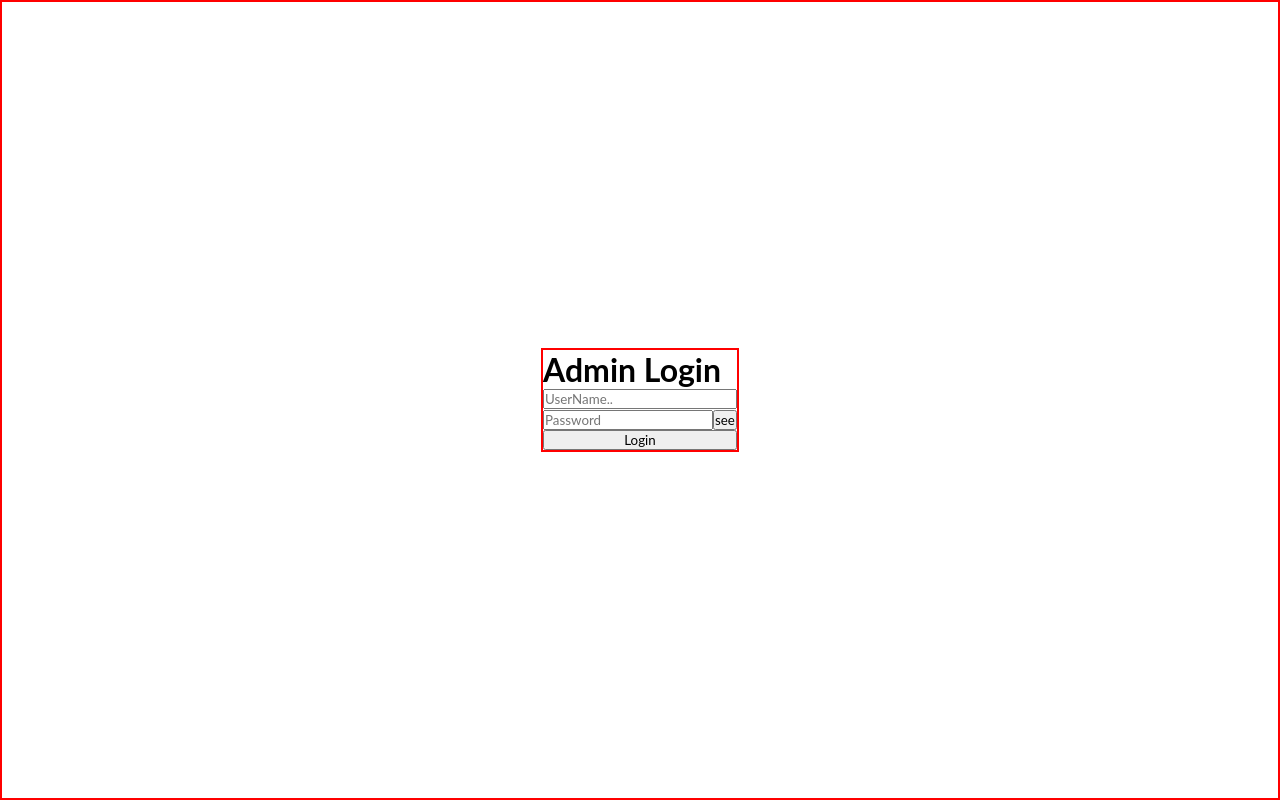
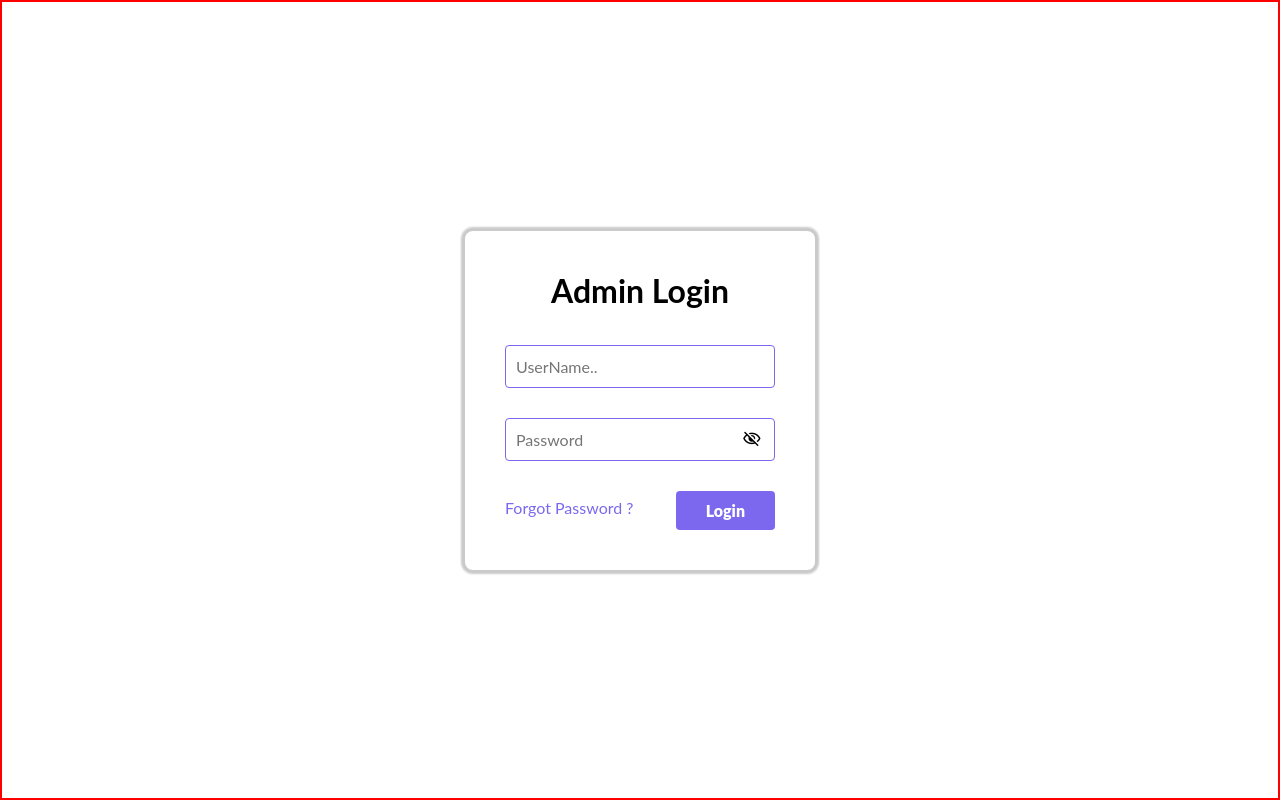
Before and after one commit to Magowtham/Test-Node-Deployment, a React (Create React App) app in the folder Client/admin-panel/: page /login in a window 1280 px wide. Built offline with nearby package versions, Linux system fonts and the light colour scheme.

Commit message:
admin login page UI completed

```diff
--- a/Client/admin-panel/src/Components/AdminLogin.jsx
+++ b/Client/admin-panel/src/Components/AdminLogin.jsx
@@ -1,4 +1,4 @@
-import React, { useEffect, useState } from "react";
+import React, { useEffect, useState, useRef } from "react";
 import { useNavigate } from "react-router-dom";
 import "../Css/AdminLogin.css";
 import axios from "axios";
@@ -8,7 +8,9 @@ function AdminLogin() {
   const [loginData, setLoginData] = useState({ name: "", password: "" });
   const [isLoginValidated, setIsLoginValidated] = useState(false);
   const [loginFormError, setLoginFormError] = useState({});
+  const [visibility, setVisibility] = useState(false);
   const [formLoading, setFormLoading] = useState(false);
+  const editPasswordRef = useRef(null);
   const handleLoginForm = (e) => {
     e.preventDefault();
     setIsLoginValidated(false);
@@ -26,6 +28,11 @@ function AdminLogin() {
     }
     setLoginFormError(error);
     return true;
+  };
+  const handlePasswordVisibility = (e) => {
+    e.preventDefault();
+    setVisibility(!visibility);
+    editPasswordRef.current.type = visibility ? `password` : `text`;
   };
   useEffect(() => {
     if (isLoginFormSubmitted) {
@@ -51,7 +58,11 @@ function AdminLogin() {
               },
             });
           } else {
-            setLoginFormError({ serverError: loginResult.data?.message });
+            if (loginResult.data?.adminError) {
+              setLoginFormError({ userNameError: loginResult.data?.message });
+            } else {
+              setLoginFormError({ passwordError: loginResult.data?.message });
+            }
           }
         } catch (error) {
           console.log(error);
@@ -65,6 +76,10 @@ function AdminLogin() {
     <>
       <div className="login-container">
         <form onSubmit={handleLoginForm}>
+          <div className={`form-overlay ${formLoading ? `open` : ``}`}></div>
+          <div className={`progress-bar ${formLoading ? `open` : ``}`}>
+            <div className="progress-bar-value"></div>
+          </div>
           <div className="heading-sec">
             <h1>Admin Login</h1>
           </div>
@@ -72,11 +87,18 @@ function AdminLogin() {
           <input type="text" placeholder="UserName.." />
           <p>{loginFormError?.passwordError}</p>
           <label>
-            <input type="text" placeholder="Password" />
-            <button>see</button>
+            <input ref={editPasswordRef} type="text" placeholder="Password" />
+            <button
+              className="material-symbols-outlined"
+              onClick={handlePasswordVisibility}
+            >
+              {visibility ? `visibility` : `visibility_off`}
+            </button>
           </label>
-          <p>{loginFormError.serverError}</p>
-          <button type="submit">Login</button>
+          <div className="form-footer-sec">
+            <p>Forgot Password ?</p>
+            <button type="submit">Login</button>
+          </div>
         </form>
       </div>
     </>
--- a/Client/admin-panel/src/Components/ExpenseHistory.jsx
+++ b/Client/admin-panel/src/Components/ExpenseHistory.jsx
@@ -66,6 +66,7 @@ function ExpenseHistory() {
         totalElements={totalHistoryCount}
         pageSize={pageSize}
         handlePageChange={handleHistoryPage}
+        isVisible={true}
       />
     </>
   );
--- a/Client/admin-panel/src/Components/HomePage.jsx
+++ b/Client/admin-panel/src/Components/HomePage.jsx
@@ -212,6 +212,9 @@ function HomePage() {
           onSubmit={handleAddUserForm}
           ref={addUserFormRef}
         >
+          <div className="heading-sec">
+            <h1>Add New User</h1>
+          </div>
           <p>{addUserFormErorr.rfidError}</p>
           <input type="text" placeholder="Student RFID..." />
           <p>{addUserFormErorr.nameError}</p>
@@ -221,8 +224,15 @@ function HomePage() {
           <div className="form-footer-sec">
             <p>{addUserFormErorr.serverMessage}</p>
             <div className="btn-sec">
-              <button type="submit">Submit</button>
-              <button onClick={handleRefresh}>Refresh</button>
+              <button type="submit" className="submit-btn">
+                Submit
+              </button>
+              <button
+                className="material-symbols-outlined refresh-btn"
+                onClick={handleRefresh}
+              >
+                refresh
+              </button>
             </div>
           </div>
         </form>
--- a/Client/admin-panel/src/Components/RechargeHistory.jsx
+++ b/Client/admin-panel/src/Components/RechargeHistory.jsx
@@ -8,7 +8,7 @@ function RechargeHistory() {
   const navigate = useNavigate();
   const [pageData, setPageData] = useState([]);
   const [totalHistoryCount, setTotalHistoryCount] = useState(0);
-  const [pageSize] = useState(15);
+  const [pageSize] = useState(14);
   const [presentPage, setPresentPage] = useState(1);
   const [isLoading, setIsLoading] = useState(false);
   const fetchPageData = async (pageNumber, totalCount) => {
@@ -73,6 +73,7 @@ function RechargeHistory() {
         totalElements={totalHistoryCount}
         pageSize={pageSize}
         handlePageChange={handleHistoryPage}
+        isVisible={true}
       />
     </>
   );
--- a/Client/admin-panel/src/Css/AdminLogin.css
+++ b/Client/admin-panel/src/Css/AdminLogin.css
@@ -13,7 +13,80 @@
   align-items: center;
 }
 .login-container form {
-  border: 2px solid red;
   display: flex;
   flex-direction: column;
+  padding: 40px 40px 40px 40px;
+  width: 350px;
+  border-radius: 8px;
+  background: #fff;
+  box-shadow: 0 0 2px 4px #cacaca;
+  position: relative;
 }
+
+.login-container form .heading-sec {
+  text-align: center;
+  padding-bottom: 5px;
+}
+.login-container form input {
+  font-size: 0.9rem;
+  padding: 11px 10px;
+  border: 1px solid mediumslateblue;
+  border-radius: 4px;
+}
+.login-container form label {
+  display: flex;
+  position: relative;
+}
+.login-container form label input {
+  width: 100%;
+}
+.login-container form label button {
+  position: absolute;
+  top: 50%;
+  transform: translateY(-50%);
+  right: 5%;
+}
+.login-container form label button {
+  font-size: 1.2rem;
+  border: 0;
+  background: none;
+  cursor: pointer;
+}
+.login-container form input[type="text"] {
+  font-size: 1rem;
+  color: black;
+}
+.login-container form input::placeholder {
+  font-size: 1rem;
+}
+.login-container form input:focus {
+  outline: 2px solid mediumslateblue;
+}
+.login-container form p {
+  margin-top: 25px;
+  margin-bottom: 5px;
+  color: red;
+}
+.login-container form .form-footer-sec {
+  margin-top: 30px;
+}
+.login-container form .form-footer-sec p {
+  margin-top: 0;
+  color: mediumslateblue;
+}
+
+.login-container form .form-footer-sec button {
+  padding: 10px 30px;
+  font-size: 1rem;
+  font-weight: 900;
+  background-color: mediumslateblue;
+  border: 0;
+  color: #fff;
+  border-radius: 4px;
+  cursor: pointer;
+}
+
+.login-container form .form-footer-sec button:hover {
+  transform: scale(1.1);
+  transition: transform 0.1s ease-in;
+}
--- a/Client/admin-panel/src/Css/HomePage.css
+++ b/Client/admin-panel/src/Css/HomePage.css
@@ -91,20 +91,91 @@ nav .search-bar-sec .search-bar button:hover {
   overflow: auto;
   margin-top: 30px;
 }
-
 .add-user-form {
-  display: flex;
-  flex-direction: column;
   position: absolute;
   left: 50%;
   top: 50%;
   transform: translateX(-50%) translateY(-50%);
   z-index: 999;
+}
+.add-user-form {
+  display: flex;
+  flex-direction: column;
   visibility: hidden;
 }
 
+.add-user-form {
+  padding: 20px 40px;
+  width: 350px;
+  border-radius: 8px;
+  background: #fff;
+  border: 0;
+}
+.add-user-form .heading-sec {
+  text-align: center;
+}
+.add-user-form .heading-sec h1 {
+  font-size: 1.8rem;
+  color: black;
+}
+.add-user-form input {
+  font-size: 0.9rem;
+  padding: 11px 10px;
+  border: 1px solid mediumslateblue;
+  border-radius: 4px;
+}
+.add-user-forminput[type="text"] {
+  font-size: 1rem;
+  color: black;
+}
+.add-user-form input::placeholder {
+  font-size: 1rem;
+}
+.add-user-form input:focus {
+  outline: 2px solid mediumslateblue;
+}
+.add-user-form p {
+  margin-top: 20px;
+  color: red;
+}
+.add-user-form .form-footer-sec {
+}
+.add-user-form .form-footer-sec p {
+  margin-top: 0;
+}
+.add-user-form .form-footer-sec .btn-sec {
+  display: flex;
+}
+
+.add-user-form .form-footer-sec .btn-sec .submit-btn {
+  padding: 10px 15px;
+  font-size: 1rem;
+  font-weight: 900;
+  background-color: mediumslateblue;
+  border: 0;
+  color: #fff;
+  border-radius: 4px;
+  cursor: pointer;
+}
+.add-user-form .form-footer-sec .btn-sec .submit-btn:hover {
+  transform: scale(1.1);
+  transition: transform 0.1s ease-in;
+}
 .add-user-form.open {
   visibility: visible;
+}
+.add-user-form .form-footer-sec .btn-sec .refresh-btn {
+  background: none;
+  border: 0;
+  padding: 10px;
+  border-radius: 50%;
+  background: mediumslateblue;
+  color: #fff;
+  cursor: pointer;
+}
+.add-user-form .form-footer-sec .btn-sec .refresh-btn:hover {
+  transform: scale(1.1);
+  transition: transform 0.1s ease-in;
 }
 .footer-sec {
   display: flex;
--- a/Client/admin-panel/src/Css/UserInfoTable.css
+++ b/Client/admin-panel/src/Css/UserInfoTable.css
@@ -114,22 +114,7 @@ table th {
   transform: scale(1.1);
   transition: transform 0.1s ease-in;
 }
-.form-overlay {
-  width: 100%;
-  height: 100%;
-  position: absolute;
-  top: 0;
-  left: 0;
-  background-color: black;
-  border-radius: 8px;
-  opacity: 0.6;
-  z-index: 30;
-  display: none;
-  border: 0;
-}
-.form-overlay.open {
-  display: block;
-}
+
 table tbody .manage-sec {
   text-align: center;
 }
@@ -315,7 +300,22 @@ table tbody .expense-history-btn:hover {
 }
 
 /* progressbar css */
-
+.form-overlay {
+  width: 100%;
+  height: 100%;
+  position: absolute;
+  top: 0;
+  left: 0;
+  background-color: black;
+  border-radius: 8px;
+  opacity: 0.3;
+  z-index: 30;
+  display: none;
+  border: 0;
+}
+.form-overlay.open {
+  display: block;
+}
 .progress-bar {
   height: 4px;
   background: transparent;
```
